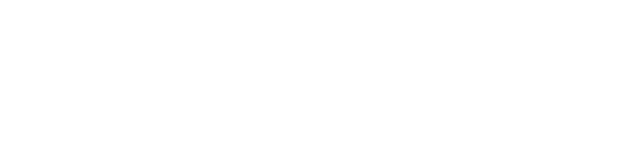
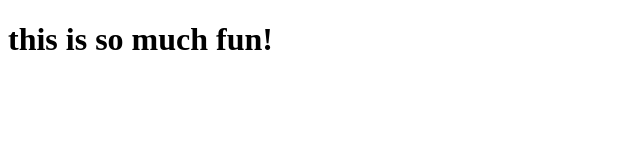
Before and after one commit to gna0503/Testing, a plain HTML site: page Index.html in a window 1280 px wide. Shown: the whole page, without its empty margins (0-640 px from the left). Drawn offline with Linux system fonts and the light colour scheme.

Commit message:
Added a new header

```diff
--- a/Index.html
+++ b/Index.html
@@ -2,10 +2,10 @@
 <html lang="en">
 <head>
     <meta charset="UTF-8">
-    <meta name="viewport" content="width=device-width, initial-scale=1.0">
+    <meta name="viewport" content="width=<device-width>, initial-scale=1.0">
     <title>Document</title>
 </head>
 <body>
-
+    <h1>this is so much fun!</h1>
 </body>
 </html>
```
